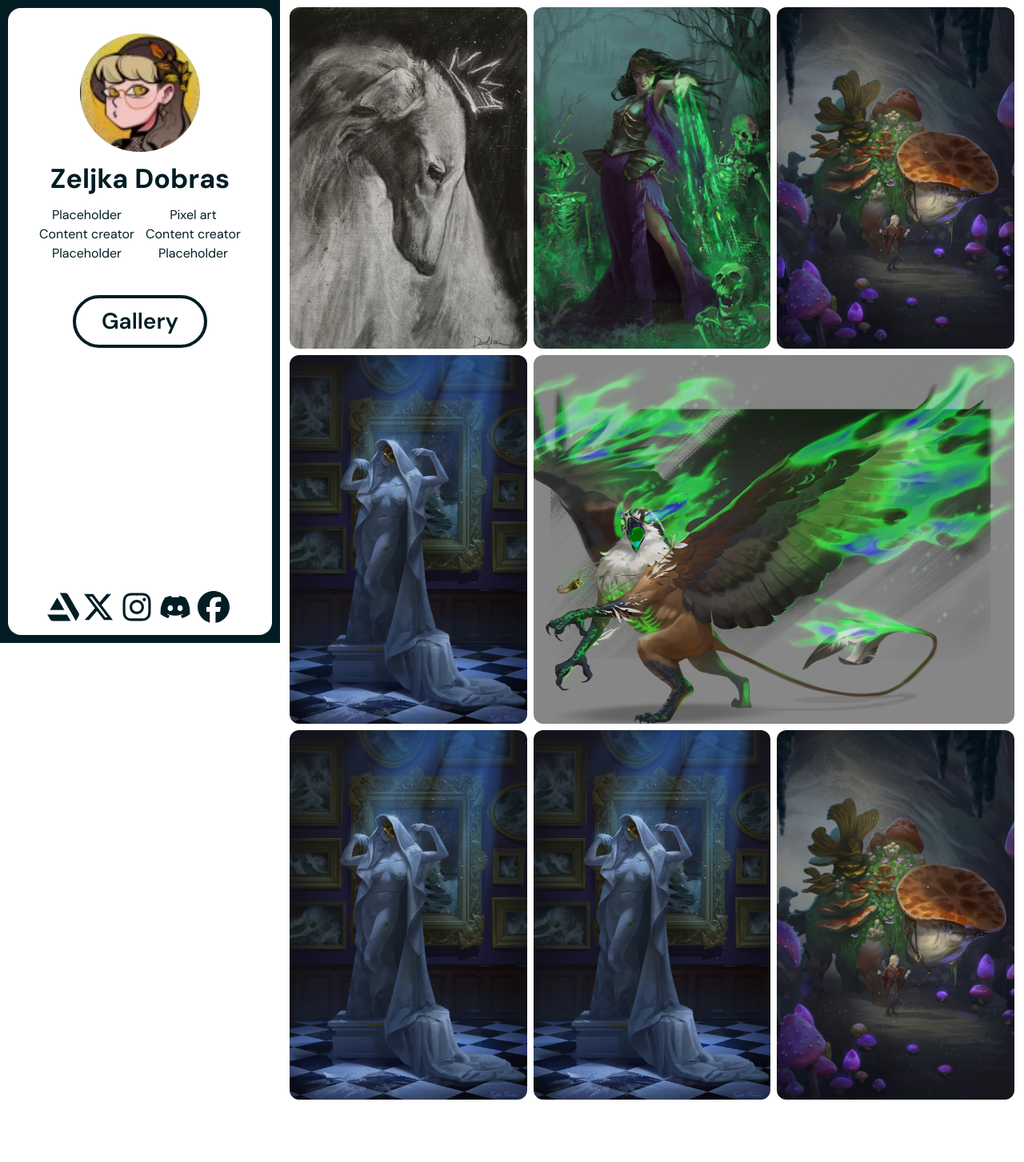
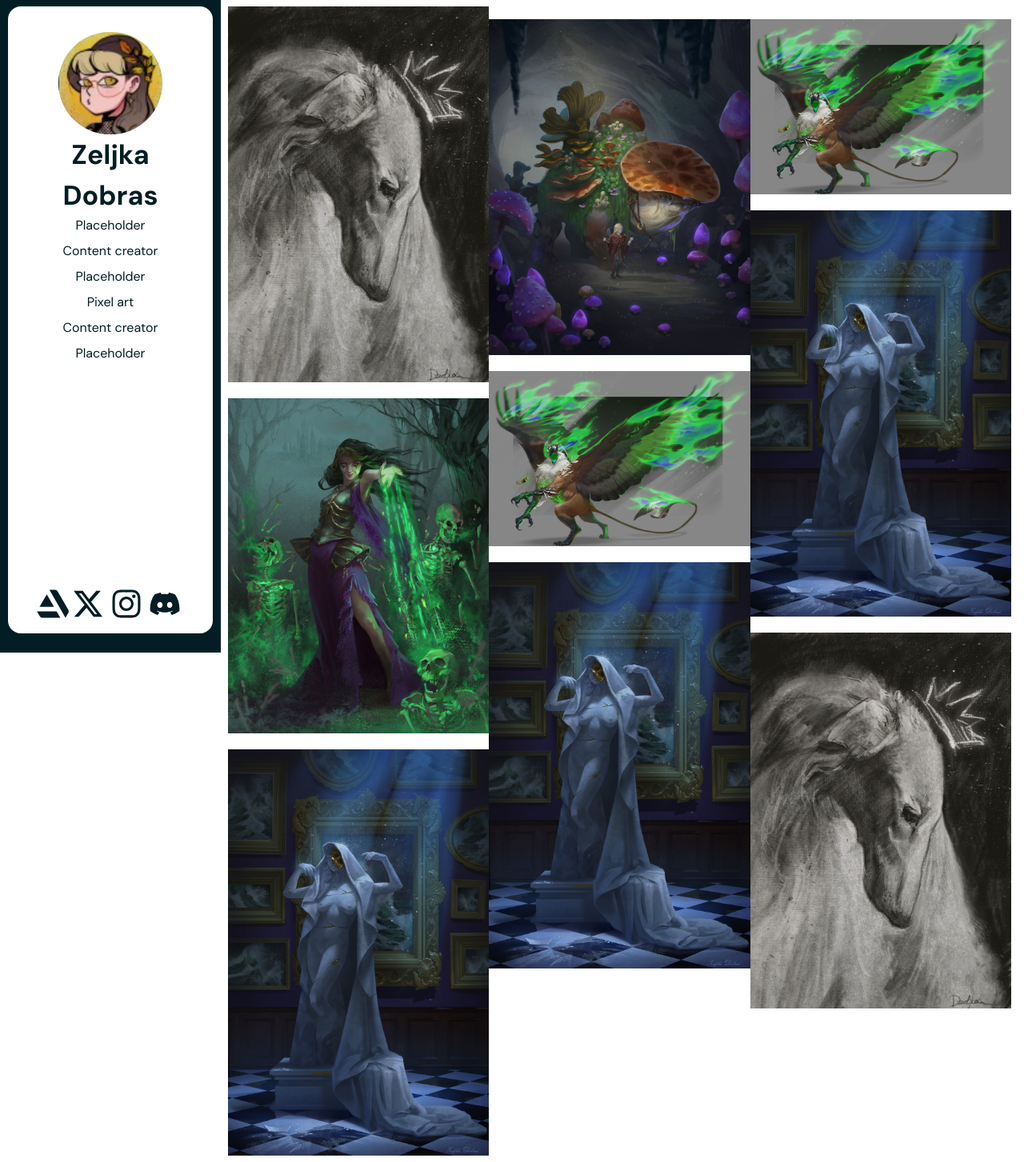
Before and after one commit to ZokaKami/Sidebard-portfolio-gallery, a React (Vite) app: page / in a window 1280 px wide. Shown: the whole page at 80% size. Before the commit the page ends 1387 px from the top, so only its background shows below. Built offline with nearby package versions, Linux system fonts and the light colour scheme.

Commit message:
sidebar update
Added dropdown menu

```diff
--- a/components/gallery.tsx
+++ b/components/gallery.tsx
@@ -6,57 +6,28 @@ import Griffon from "./images/griffon.jpg";
 import Frog from "./images/frog.jpg";
 export default function Gallery() {
   return (
-    <div className="px-2 pb-2  flex flex-wrap lg:flex-col lg:flex-start lg:flex  lg:absolute lg:top-[5px] lg:left-[350px]">
-      <div className="lg:flex lg:flex-1">
-        <img
-          className="rounded-2xl object-cover h-auto lg:w-1/3  p-[4px]   lg:object-contain"
-          src={Borzoi}
-          alt=""
-        />
-
-        <img
-          className="rounded-2xl  object-cover    h-auto lg:w-1/3  p-[4px] lg:object-cover "
-          src={Necro}
-          alt=""
-        />
-
-        <img
-          className="rounded-2xl object-cover h-auto lg:w-1/3   p-[4px] "
-          src={Frog}
-          alt=""
-        />
-      </div>
-
-      <div className="lg:flex lg:flex-1">
-        <img
-          className="rounded-2xl lg:w-1/3 object-cover  h-auto   p-[4px]"
-          src={Statua}
-          alt=""
-        />
-
-        <img
-          className="rounded-2xl lg:w-2/3 object-cover  h-auto  object-fit object-center p-[4px]"
-          src={Griffon}
-          alt=""
-        />
-      </div>
-      <div className="lg:flex lg:flex-1">
-        {" "}
-        <img
-          className="rounded-2xl lg:w-1/3 object-cover  h-auto   p-[4px]"
-          src={Statua}
-          alt=""
-        />
-        <img
-          className="rounded-2xl lg:w-1/3 object-cover  h-auto  object-fit object-center p-[4px]"
-          src={Statua}
-          alt=""
-        />
-        <img
-          className="rounded-2xl lg:w-1/3 object-cover   h-auto p-[4px] "
-          src={Frog}
-          alt=""
-        />
+    <div className="lg:absolute lg:top-2 lg:left-[21%] ">
+      <div className=" px-4 pb-2  lg:flex  space-y-4      lg:w-[100%]     ">
+        <div className="flex flex-col gap-[20px] w-[100%]">
+          <img src={Borzoi} className="w-[100%] h-auto object-cover" alt="" />
+          <img src={Necro} className="w-[100%] h-auto object-cover" alt="" />
+          <img src={Statua} className="w-[100%] h-auto object-cover" alt="" />
+        </div>
+        <div className="flex flex-col gap-[20px] w-[100%]">
+          <img src={Frog} className="w-[100%] h-auto object-cover" alt="" />
+          <img
+            src={Griffon}
+            className="w-[100%] h-auto object-cover
+            "
+            alt=""
+          />
+          <img src={Statua} className="w-[100%] h-auto object-cover" alt="" />
+        </div>
+        <div className="flex flex-col gap-[20px] w-[100%]">
+          <img src={Griffon} className="w-[100%] h-auto object-cover" alt="" />
+          <img src={Statua} className="w-[100%] h-auto object-cover" alt="" />
+          <img src={Borzoi} className="w-[100%] h-auto object-cover" alt="" />
+        </div>
       </div>
     </div>
   );
--- a/components/header.tsx
+++ b/components/header.tsx
@@ -1,4 +1,4 @@
-import React from "react";
+import React, { useState, useEffect } from "react";
 import ZeljkaPFP from "./images/ZeljkaPFP.png";
 import { FontAwesomeIcon } from "@fortawesome/react-fontawesome";
 
@@ -10,66 +10,93 @@ import {
   faFacebook,
 } from "@fortawesome/free-brands-svg-icons";
 export default function Header() {
+  const [openMenu, setOpenMenu] = useState(false);
+
+  useEffect(() => {
+    const handleResize = () => {
+      setOpenMenu(window.innerWidth > 1024);
+    };
+
+    // Attach the event listener when the component mounts
+    window.addEventListener("resize", handleResize);
+
+    // Initialize the state based on the initial window width
+    handleResize();
+
+    // Clean up the event listener when the component unmounts
+    return () => {
+      window.removeEventListener("resize", handleResize);
+    };
+  }, []);
+
   return (
-    <div className="p-[10px]    bg-[#021D24] lg:w-[350px] lg:max-w-[400px] lg:fixed  lg:top-0 lg:left-0  ">
-      <div className="h-[98vh]     bg-white  border-solid  border-[#021D24] rounded-2xl text-center  p-8 space-y-4 lg:space-y-2">
-        <div className="w-[130px] lg:w-[150px]  rounded-full flex mx-auto ">
+    <div className=" px-[10px] py-[8px] h-[100%] lg:bg-[#021D24] lg:w-[20%]   lg:fixed  lg:top-0 lg:left-0  box-content">
+      <div className=" h-[98%] flex flex-col     bg-white  border-solid  border-[#021D24] rounded-2xl text-center p-2 lg:p-8 space-y-4 lg:space-y-2">
+        <ul className="     ">
+          <li className=" lg:w-[130px] w-[60px] lg:mx-auto">
             <img src={ZeljkaPFP} className="rounded-full" alt="" />
-        </div>
-        <div className="text-[40px] lg:text-[34px] font-bold">
+          </li>
+          <li className="absolute right-3 top-4 lg:hidden">
+            <button
+              onClick={() => {
+                setOpenMenu(!openMenu);
+              }}
+              className="p-4"
+            >
+              |||
+            </button>
+          </li>
+
+          <li className="hidden lg:block    text-[34px] font-bold    ">
             <h1>Zeljka Dobras</h1>
-        </div>
-        <div className="flex flex-wrap justify-around max-w-[600px] mx-auto  text-[16px]  ">
-          <div>
+          </li>
+
+          {openMenu && (
+            <li className="    lg:block  justify-around max-w-[600px] mx-auto  text-[16px]    ">
+              <div className="space-y-2">
                 <p>Placeholder</p>
                 <p>Content creator</p>
                 <p>Placeholder</p>
-          </div>
-          <div>
+
                 <p>Pixel art</p>
                 <p>Content creator</p>
                 <p>Placeholder</p>
               </div>
-        </div>
-        <div className=" w-fit mx-auto py-8 ">
-          <button className="py-2 px-8 mx-auto text-[40px] lg:text-[28px] border-4 border-[#021D24] hover:border-[#435778] hover:text-[#435778] rounded-full font-semibold  transition-all ease-in-out duration-300">
-            Gallery
-          </button>
-        </div>
-        <div className="lg:absolute lg:bottom-5 lg:left-1/2 lg:right-1/2">
-          <div className="flex flex-wrap lg:flex-nowrap flex-1 h-full justify-center    lg: ">
-            <a href="" className="w-10 h-10 border-none">
+            </li>
+          )}
+          <li
+            className={`${
+              !openMenu ? "absolute top-7" : ""
+            }  lg:absolute   lg:bottom-5 lg:py-4 left-1/2 right-1/2 transition-all ease-in-out duration-300`}
+          >
+            <div className="flex  lg:flex-nowrap   h-full justify-center     ">
+              <a href=" ">
                 <FontAwesomeIcon
-                className="w-10 h-10  rounded-full  hover:text-[#435778]  "
+                  className="w-8 h-8 xl:w-10 xl:h-10 rounded-full  hover:text-[#435778] transition-all ease-in-out duration-300 "
                   icon={faArtstation}
                 />
               </a>
               <a href="">
                 <FontAwesomeIcon
-                className="w-10 h-10 px-[4px]  rounded-full  hover:text-[#435778]  "
+                  className="w-8 h-8 xl:w-10 xl:h-10 px-[4px]  rounded-full  hover:text-[#435778]  transition-all ease-in-out duration-300"
                   icon={faXTwitter}
                 />
               </a>
               <a href="">
                 <FontAwesomeIcon
-                className="w-10 h-10 px-[4px]  rounded-full hover:text-[#435778] "
+                  className="w-8 h-8 xl:w-10 xl:h-10 px-[4px]  rounded-full hover:text-[#435778] transition-all ease-in-out duration-300 "
                   icon={faInstagram}
                 />
               </a>
               <a href="">
                 <FontAwesomeIcon
-                className="w-10 h-10 px-[4px]  rounded-full hover:text-[#435778] "
+                  className="w-8 h-8 xl:w-10 xl:h-10 px-[4px]  rounded-full hover:text-[#435778] transition-all ease-in-out duration-300"
                   icon={faDiscord}
                 />
               </a>
-            <a href="">
-              <FontAwesomeIcon
-                className="w-10 h-10 px-[4px]  rounded-full hover:text-[#435778] "
-                icon={faFacebook}
-              />
-            </a>
             </div>
-        </div>
+          </li>
+        </ul>
       </div>
     </div>
   );
```
Lines whose indentation alone changed are shown as unchanged.
